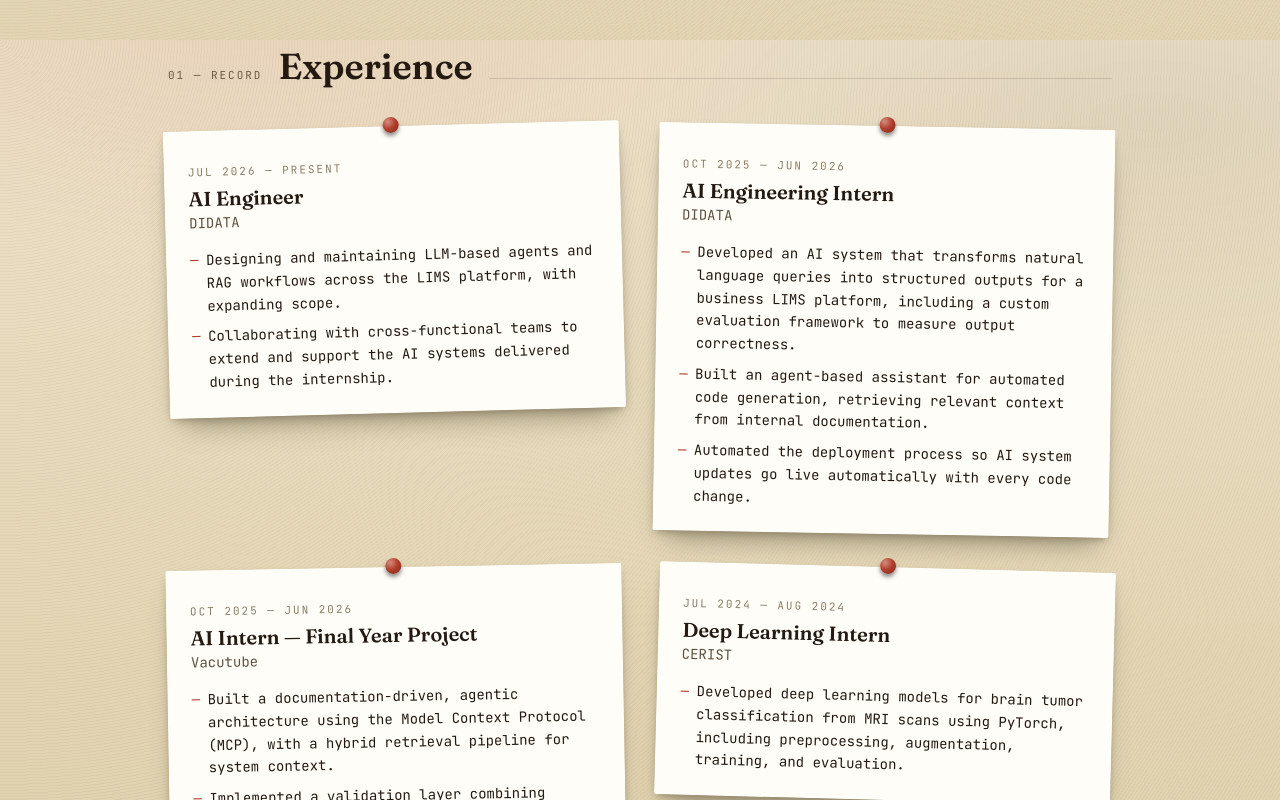
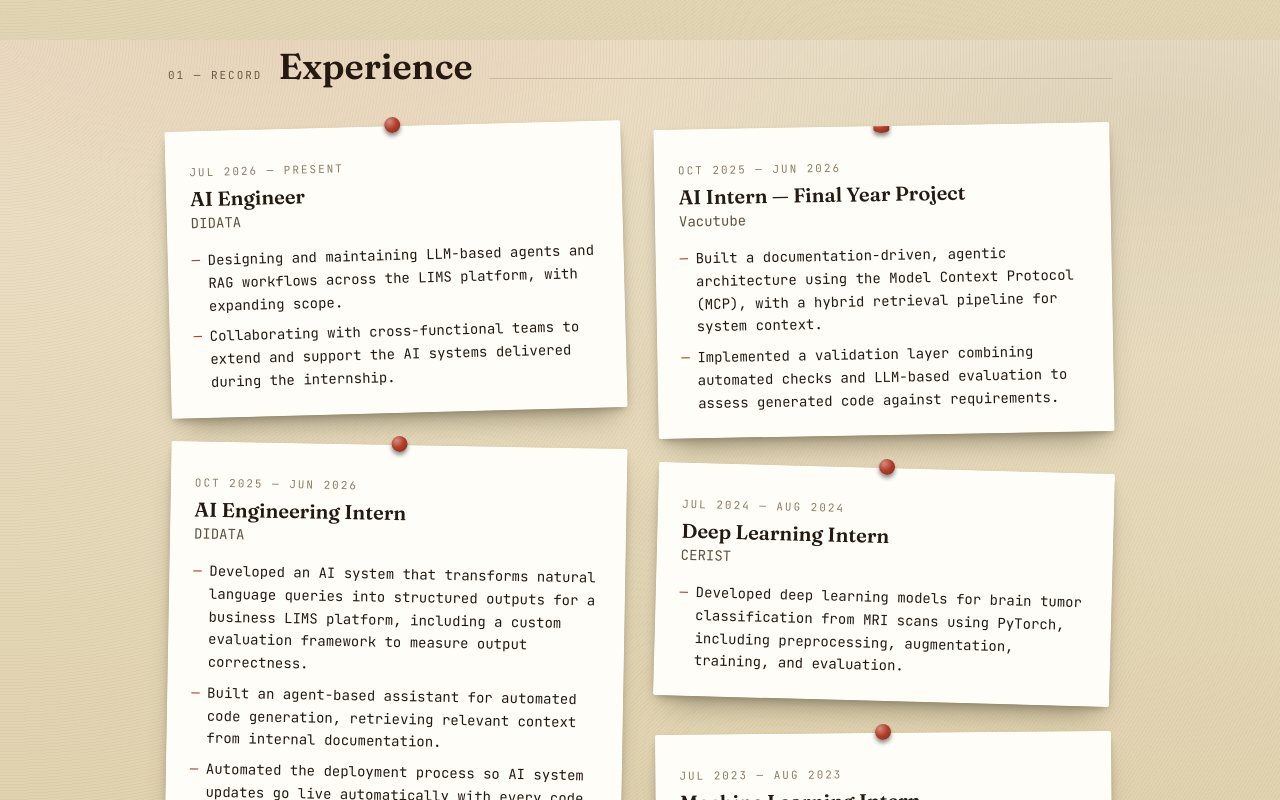
Before and after one commit to Tarek-yagami/tarek-yagami.github.io, a Next.js app: page / in a window 1280 px wide. Shown: the part 760-1560 px from the top of the page. Built offline with nearby package versions, Linux system fonts and the light colour scheme.

Commit message:
Switch Experience cards to masonry-style column flow
Grid row-stretching left a dead gap under shorter cards whenever a
row's two cards had very different bullet counts. CSS columns let
each column stack independently instead of matching row height.

```diff
--- a/src/components/Experience.tsx
+++ b/src/components/Experience.tsx
@@ -9,9 +9,14 @@ export function Experience() {
     <section id="experience" className="px-6 sm:px-10 py-16 max-w-5xl mx-auto scroll-mt-20">
       <SectionHeading index="01 — Record" title="Experience" />
 
-      <div className="grid gap-8 sm:grid-cols-2">
+      <div className="sm:columns-2 gap-8">
         {experience.map((job, i) => (
-          <Reveal key={job.role + job.org} rotate={rotations[i % rotations.length]} delay={i * 80}>
+          <Reveal
+            key={job.role + job.org}
+            rotate={rotations[i % rotations.length]}
+            delay={i * 80}
+            className="break-inside-avoid mb-8"
+          >
             <article className="card p-6 pt-8">
               <span className="pin" aria-hidden />
               <p className="label">{job.period}</p>
```
